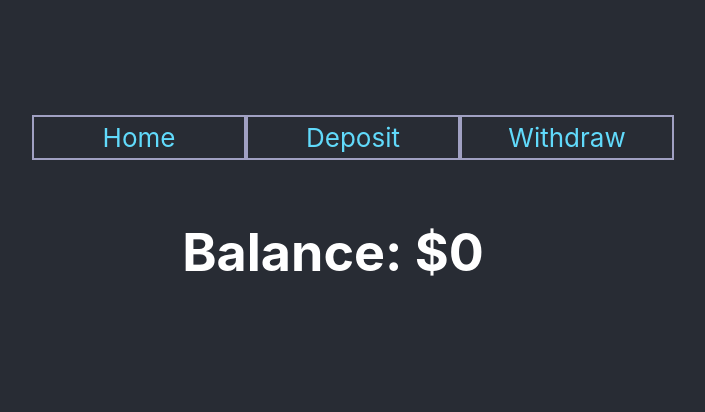
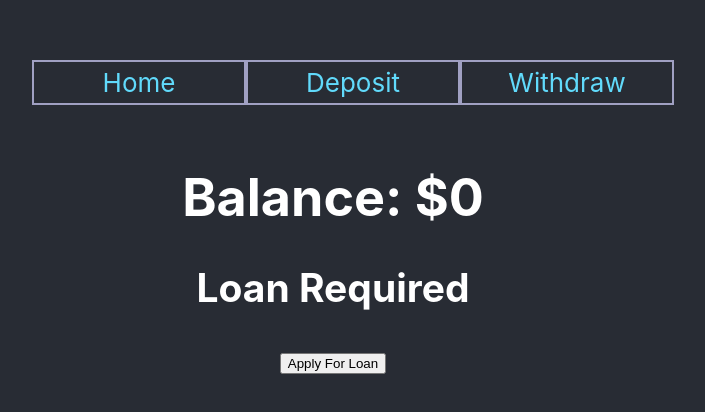
Before and after one commit to TylerEikenberg/React-Redux-Banking-App_two, a React (Create React App) app: page / in a window 1280 px wide. Shown: the part 196-608 px from the top of the page, without its empty margins (307-1012 px from the left). Built offline with nearby package versions, Linux system fonts and the light colour scheme.

Commit message:
added loan button to homepage

```diff
--- a/src/pages/HomePage.js
+++ b/src/pages/HomePage.js
@@ -3,7 +3,13 @@ import { useSelector } from "react-redux";
 
 function HomePage() {
   const balance = useSelector(state => state.balance);
-  return <h1>Balance: ${balance}</h1>;
+  return (
+    <div>
+      <h1>Balance: ${balance}</h1>
+      <h2>Loan Required</h2>
+      <button>Apply For Loan</button>
+    </div>
+  );
 }
 
 export default HomePage;
```
